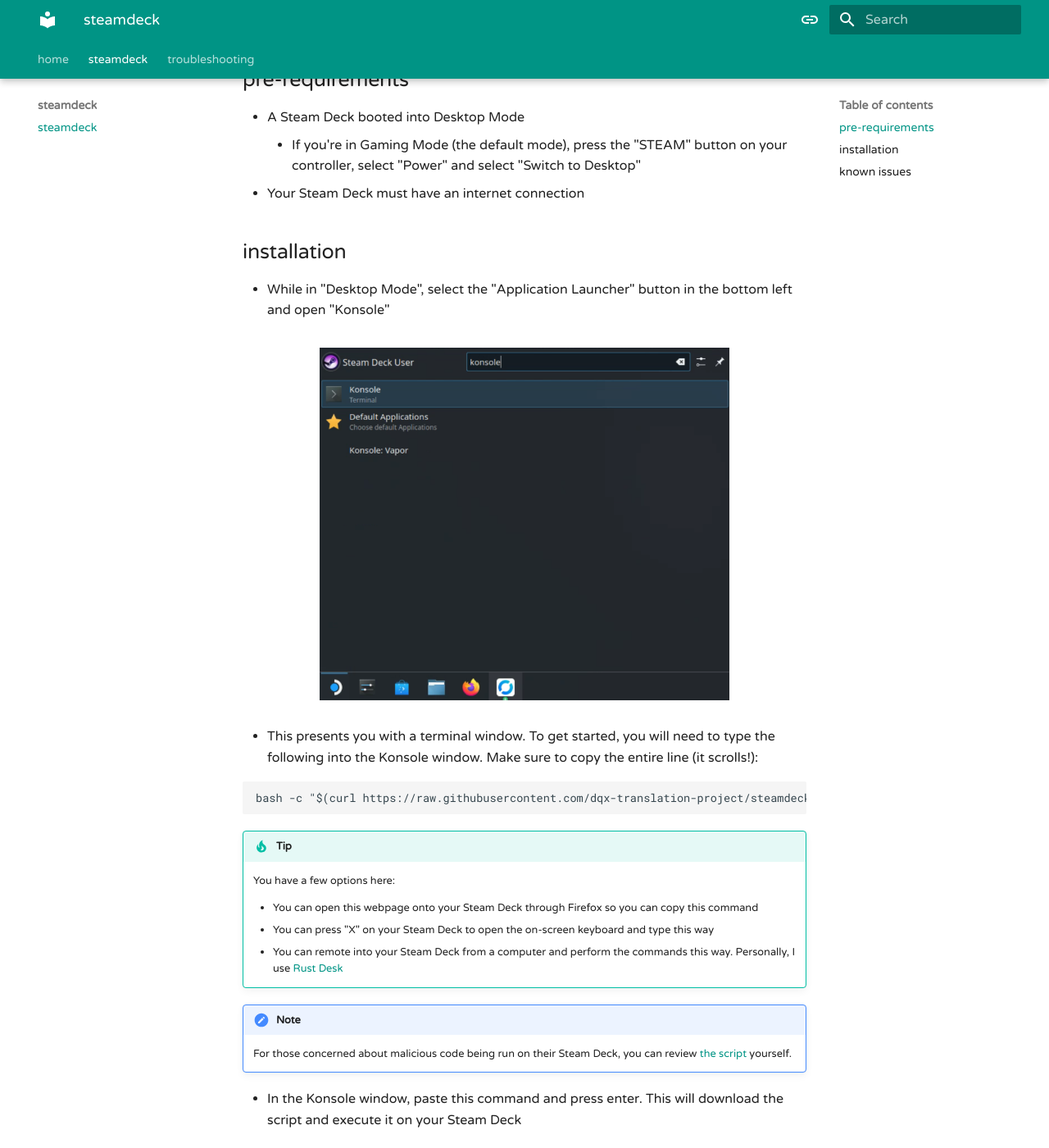
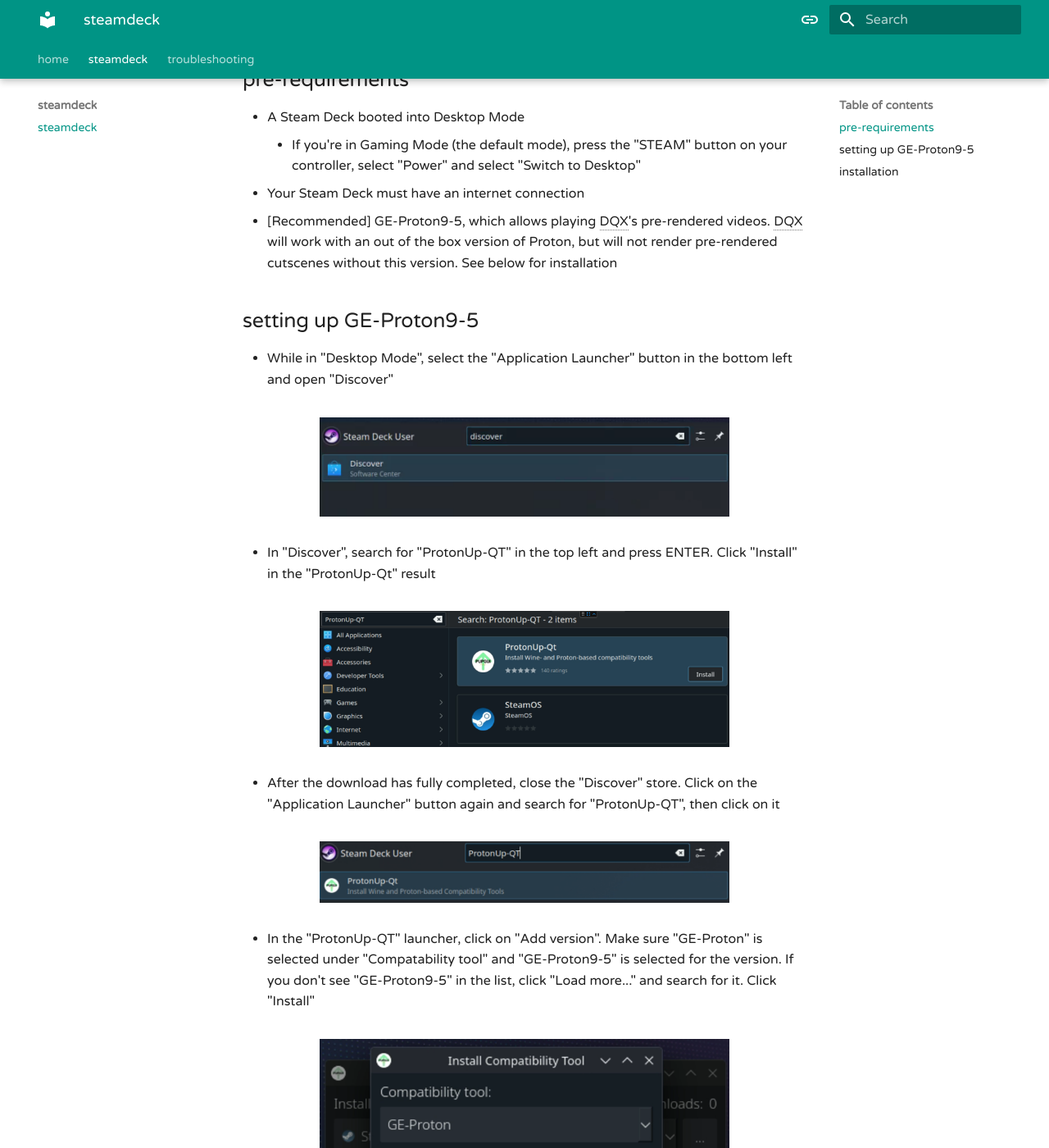
Before and after one commit to dqx-translation-project/dqx-translation-project.github.io, an MkDocs documentation site: the page built from docs/steamdeck.md, in a window 1280 px wide and 1400 px high, scrolled down 574 px. Shown: the whole window at 82% size. Built offline with MkDocs 1.6.1 and Material for MkDocs 9.7.7, drawn with Linux system fonts in a browser that asks for light colours; some of the changed text lies outside the part shown.

Commit message:
Add section about GE-Proton9-5; Update where to get help (#12)

```diff
--- a/docs/steamdeck.md
+++ b/docs/steamdeck.md
@@ -15,6 +15,39 @@
 - A Steam Deck booted into Desktop Mode
     - If you're in Gaming Mode (the default mode), press the "STEAM" button on your controller, select "Power" and select "Switch to Desktop"
 - Your Steam Deck must have an internet connection
+- [Recommended] GE-Proton9-5, which allows playing DQX's pre-rendered videos. DQX will work with an out of the box version of Proton, but will not render pre-rendered cutscenes without this version. See below for installation
+
+## setting up GE-Proton9-5
+
+- While in "Desktop Mode", select the "Application Launcher" button in the bottom left and open "Discover"
+
+![discover_store](asset/steamdeck/discover_store.png){ width="500" }
+/// caption
+///
+
+- In "Discover", search for "ProtonUp-QT" in the top left and press ENTER. Click "Install" in the "ProtonUp-Qt" result
+
+![discover_store_protonup_qt](asset/steamdeck/discover_store_protonup_qt.png){ width="500" }
+/// caption
+///
+
+- After the download has fully completed, close the "Discover" store. Click on the "Application Launcher" button again and search for "ProtonUp-QT", then click on it
+
+![application_launcher_protonup_qt](asset/steamdeck/application_launcher_protonup_qt.png){ width="500" }
+/// caption
+///
+
+- In the "ProtonUp-QT" launcher, click on "Add version". Make sure "GE-Proton" is selected under "Compatability tool" and "GE-Proton9-5" is selected for the version. If you don't see "GE-Proton9-5" in the list, click "Load more..." and search for it. Click "Install"
+
+![protonup_qt_install](asset/steamdeck/protonup_qt_install.png){ width="500" }
+/// caption
+///
+
+- Once install has completed, click "Close"
+
+- You will need to restart Steam for this version of Proton to get picked up. Find the Steam icon on the bottom right on your taskbar, right-click on it and select "Exit Steam", then relaunch Steam
+
+- Continue to the installation section below, which will guide you through using this version of Proton
 
 ## installation
 
@@ -61,8 +94,4 @@
 - Familiarize yourself with [dqxclarity](dqxclarity.md). These are the PC install instructions, but how it works is the same
 - You will need to set up an API key ([DeepL](./dqxclarity/apis/deepl.md), [Google Translate](./dqxclarity/apis/google_api.md)), which is used for machine translating the server-side text. Optionally, you can set `enablegoogletranslatefree` to `True` if you don't want to set it up (although this provides inferior translation quality). This is done within option 6: "Edit user_settings.ini"
 
-If you have questions, reach out in the #clarity-questions channel in the [DQX Worldwide Discord](https://discord.gg/dragonquestx). Make sure you provide as much detail as possible, including screenshots, error messages, what you did, etc. Messages like "help", "this doesn't work" or support by proxy (doing it for a friend) will be ignored.
-
-## known issues
-
-- Pre-rendered cutscenes (such as the one that plays at the end of the Ethene prologue) will not play correctly and show as either colored bars or a black screen. If the game softlocks because of this, it will need to be forcefully closed and you will need to choose to skip the cutscene upon logging in again. This is a general Steam Deck issue with certain video formats, so there is no known solution at this time.
+If you have questions, make a new post in the #clarity-help channel in the [DQX Worldwide Discord](https://discord.gg/dragonquestx). Make sure you provide as much detail as possible, including screenshots, error messages, what you did, etc. Messages like "help", "this doesn't work" or support by proxy (doing it for a friend) will be ignored.
```
Also changed, not shown: docs/dqxclarity.md (+2 -2 lines), docs/index.md (+1 -1 lines), docs/asset/steamdeck/application_launcher_protonup_qt.png (added), docs/asset/steamdeck/discover_store.png (added), docs/asset/steamdeck/discover_store_protonup_qt.png (added), docs/asset/steamdeck/protonup_qt_install.png (added).
